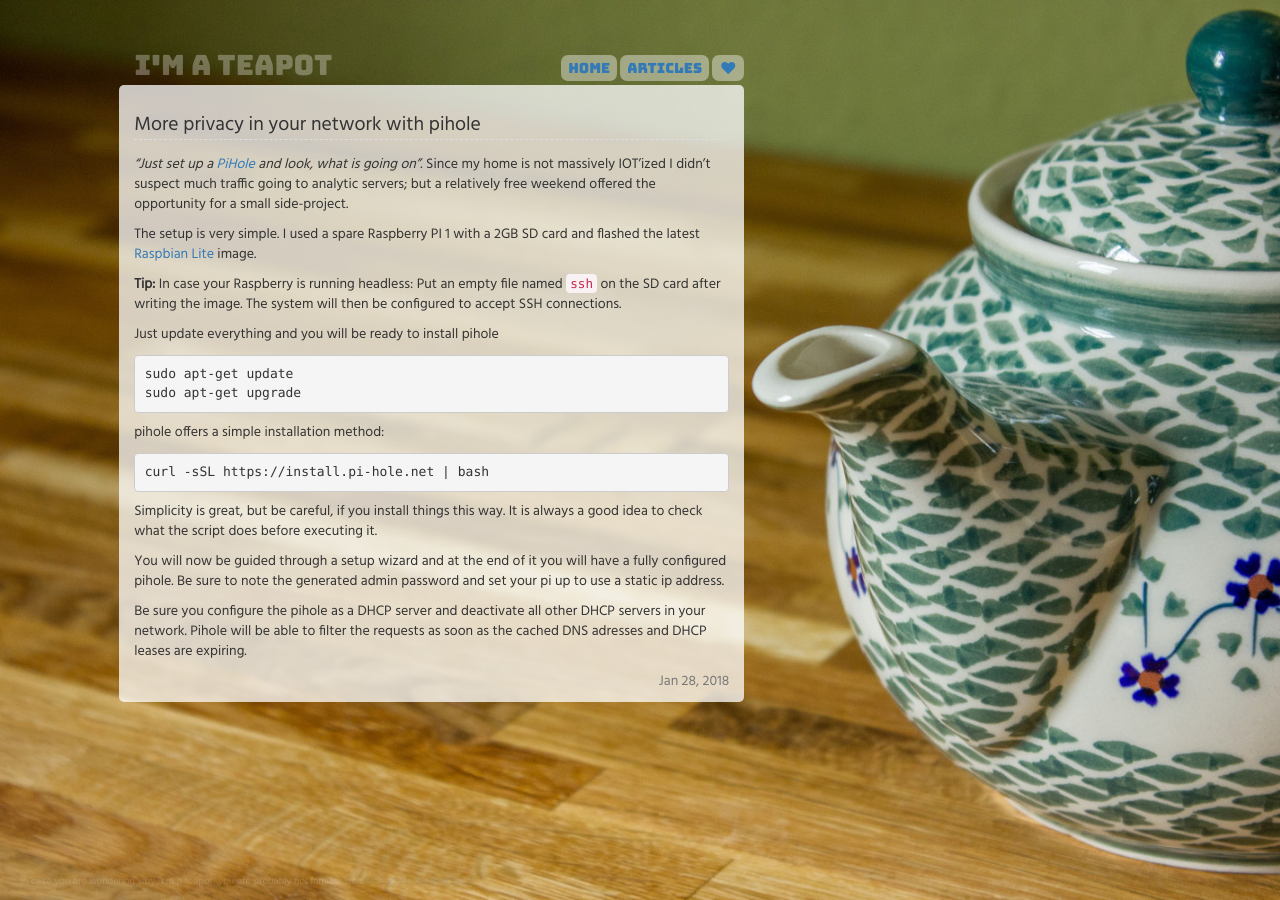
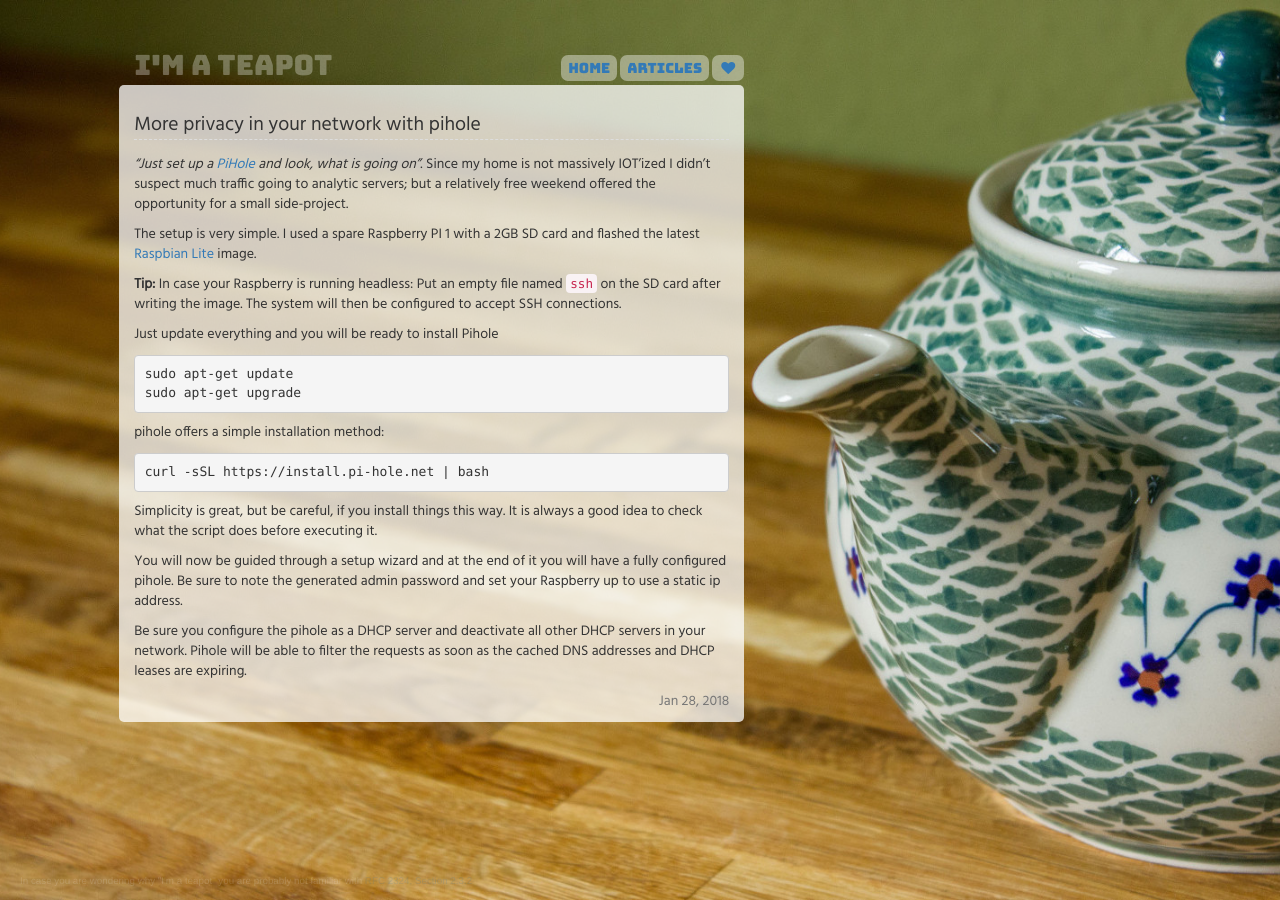
Before and after one commit to error418/error418.github.io, a Jekyll site: the page built from _posts/2018-01-28-pihole.md, in a window 1280 px wide. Built offline with Jekyll 4.4.1, drawn with Linux system fonts in a browser that asks for light colours; nearby versions of some CDN libraries.

Commit message:
Update 2018-01-28-pihole.md

````diff
--- a/_posts/2018-01-28-pihole.md
+++ b/_posts/2018-01-28-pihole.md
@@ -11,7 +11,7 @@ The setup is very simple. I used a spare Raspberry PI 1 with a 2GB SD card and f
 
 **Tip:** In case your Raspberry is running headless: Put an empty file named `ssh` on the SD card after writing the image. The system will then be configured to accept SSH connections.
 
-Just update everything and you will be ready to install pihole
+Just update everything and you will be ready to install Pihole
 
 ```bash
 sudo apt-get update
@@ -26,9 +26,9 @@ curl -sSL https://install.pi-hole.net | bash
 
 Simplicity is great, but be careful, if you install things this way. It is always a good idea to check what the script does before executing it.
 
-You will now be guided through a setup wizard and at the end of it you will have a fully configured pihole. Be sure to note the generated admin password and set your pi up to use a static ip address.
+You will now be guided through a setup wizard and at the end of it you will have a fully configured pihole. Be sure to note the generated admin password and set your Raspberry up to use a static ip address.
 
-Be sure you configure the pihole as a DHCP server and deactivate all other DHCP servers in your network. Pihole will be able to filter the requests as soon as the cached DNS adresses and DHCP leases are expiring.
+Be sure you configure the pihole as a DHCP server and deactivate all other DHCP servers in your network. Pihole will be able to filter the requests as soon as the cached DNS addresses and DHCP leases are expiring.
 
 [pihole]: https://pi-hole.net/
 [raspbian]: https://www.raspberrypi.org/downloads/raspbian/
````
